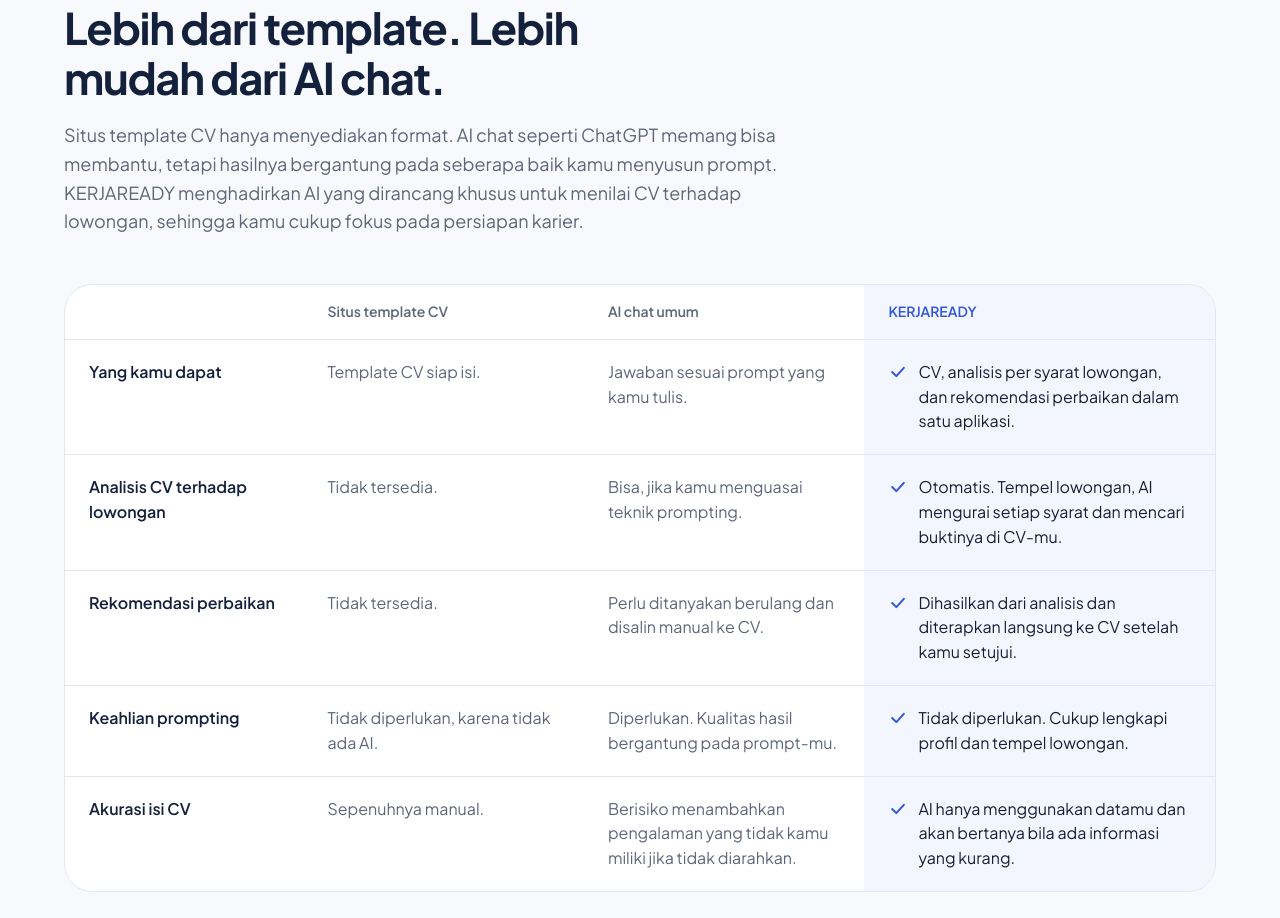
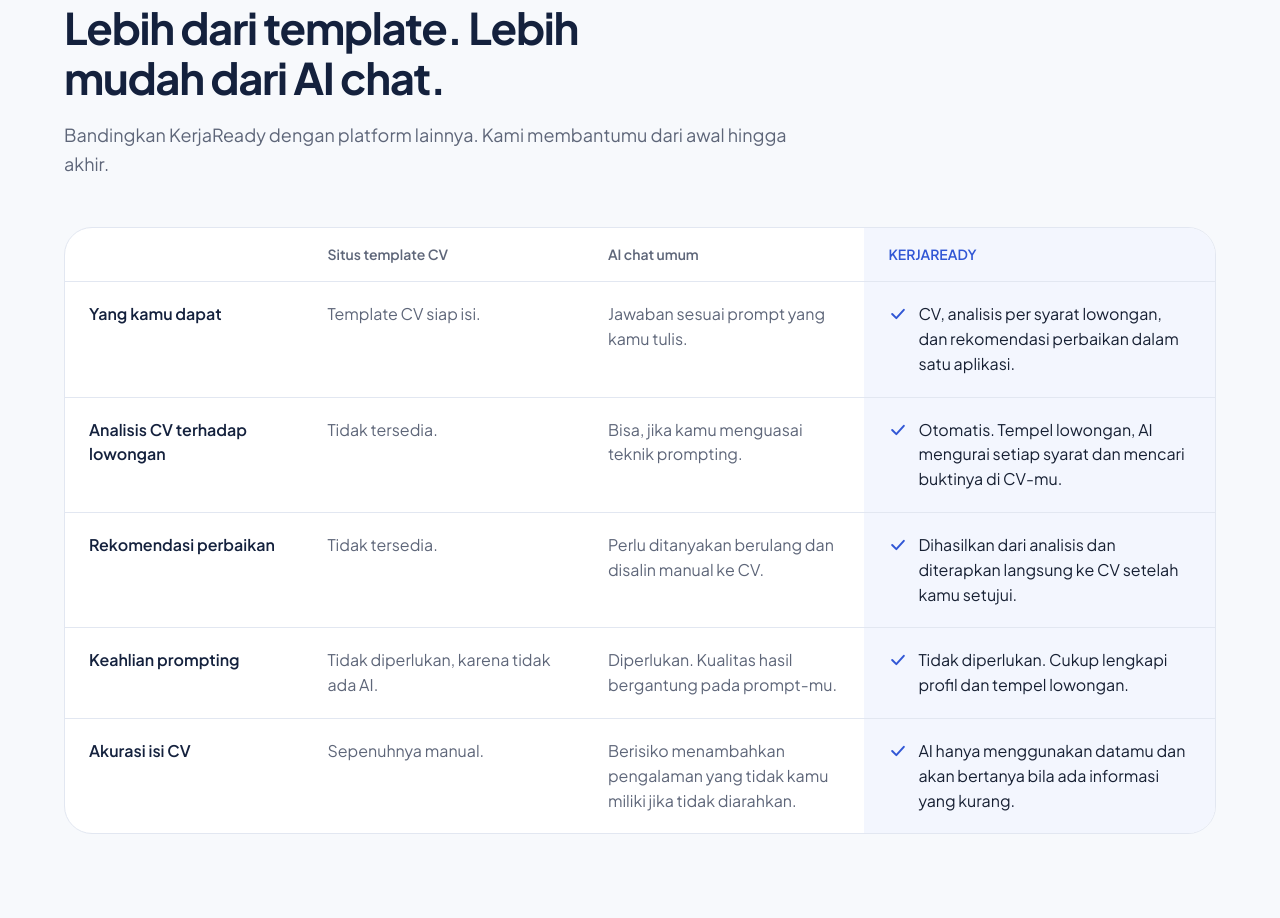
Before and after one commit to sabarmann17/kerjaready-beta, a plain HTML site: page site/index.html in a window 1280 px wide. Shown: the part 1959-2877 px from the top of the page. Drawn offline with Linux system fonts and the light colour scheme.

Commit message:
Landing: deskripsi bagian pembanding

```diff
--- a/site/index.html
+++ b/site/index.html
@@ -431,7 +431,7 @@ body{overflow-x:clip}
 
   <section id="beda">
     <h2 data-reveal>Lebih dari template. Lebih mudah dari AI chat.</h2>
-    <p class="intro" data-reveal style="--d:80ms">Situs template CV hanya menyediakan format. AI chat seperti ChatGPT memang bisa membantu, tetapi hasilnya bergantung pada seberapa baik kamu menyusun prompt. KERJAREADY menghadirkan AI yang dirancang khusus untuk menilai CV terhadap lowongan, sehingga kamu cukup fokus pada persiapan karier.</p>
+    <p class="intro" data-reveal style="--d:80ms">Bandingkan KerjaReady dengan platform lainnya. Kami membantumu dari awal hingga akhir.</p>
     <div class="compare" data-reveal>
       <div class="crow chead"><div></div><div>Situs template CV</div><div>AI chat umum</div><div class="us">KERJAREADY</div></div>
       <div class="crow" data-reveal style="--d:0ms"><div class="k">Yang kamu dapat</div><div class="them" data-l="Situs template CV">Template CV siap isi.</div><div class="them" data-l="AI chat umum">Jawaban sesuai prompt yang kamu tulis.</div><div class="us"><svg viewBox="0 0 24 24" fill="none" stroke="currentColor" stroke-width="2.4" stroke-linecap="round" stroke-linejoin="round" aria-hidden="true"><path d="m5 12 5 5 9-10"/></svg><span>CV, analisis per syarat lowongan, dan rekomendasi perbaikan dalam satu aplikasi.</span></div></div>
```
